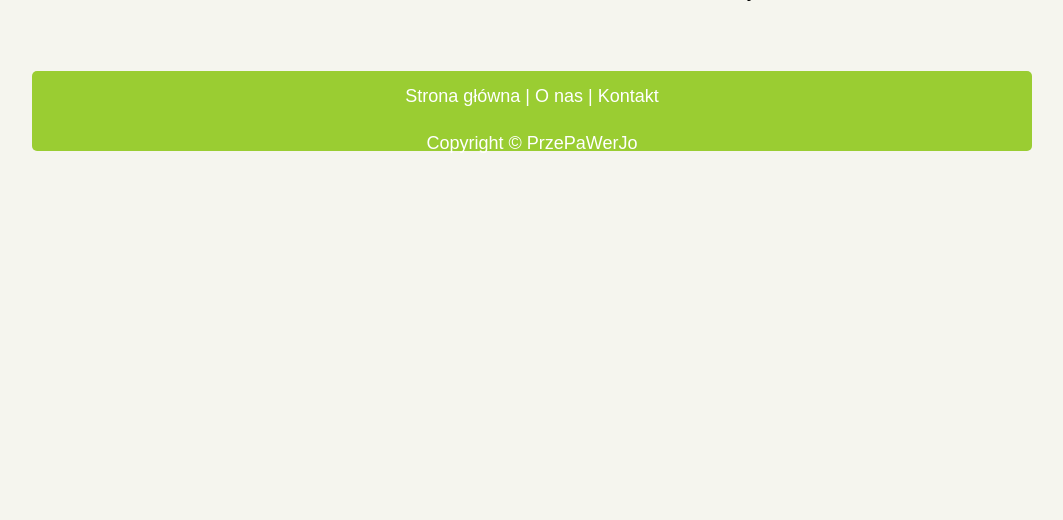
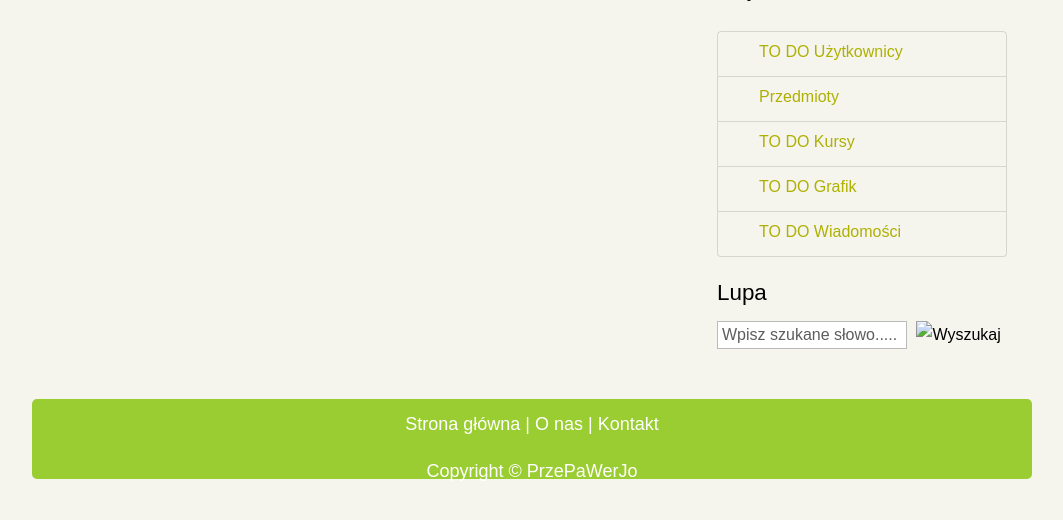
Before and after one commit to PTworkowski/e_school, a Django app: page /administration/ in a window 1280 px wide. Shown: the part 243-763 px from the top of the page, without its empty margins (108-1171 px from the left). Run offline with Django 3.2, Linux system fonts and the light colour scheme; some libraries are stand-ins or nearby versions.

Commit message:
create subjects_list

```diff
--- a/administration_app/templates/administration_app/administration_profil.html
+++ b/administration_app/templates/administration_app/administration_profil.html
@@ -17,5 +17,28 @@
                 <h3>Moje Menu</h3>
           </div>
      </div>
+  <div class="sidebar">
+        <div class="sidebar_top"></div>
+          <div class="sidebar_item">
+             <div>
+                <ul class="list-group">
+                    <li class="list-group-item list-group-item-light"><a class="nav-item nav-link" href="#">TO DO Użytkownicy</a></li>
+                    <li class="list-group-item list-group-item-light"><a class="nav-item nav-link" href={% url 'subjects-profile' %}>Przedmioty</a></li>
+                    <li class="list-group-item list-group-item-light"><a class="nav-item nav-link" href="">TO DO Kursy</a></li>
+                    <li class="list-group-item list-group-item-light"><a class="nav-item nav-link" href="">TO DO Grafik</a></li>
+                    <li class="list-group-item list-group-item-light"><a class="nav-item nav-link" href="#">TO DO Wiadomości</a></li>
+                </ul>
+              </div>
+         <br>
+                  <h3>Lupa</h3>
+                  <form method="post" action="#" id="search_form">
+                  <p>
+                <input class="search" type="text" name="search_field" value="Wpisz szukane słowo....." />
+                <input name="search" type="image" style="border: 0; margin: 0 0 -9px 5px;" alt="Wyszukaj" title="Search" />
+                  </p>
+                  </form>
+               </div>
+                <div class="sidebar_base"></div>
+           </div>
    </div>
 {% endblock content%}
```
Also changed, not shown: administration_app/templates/administration_app/subjects_app.html (+8 -0 lines), administration_app/views.py (+2 -11 lines).
